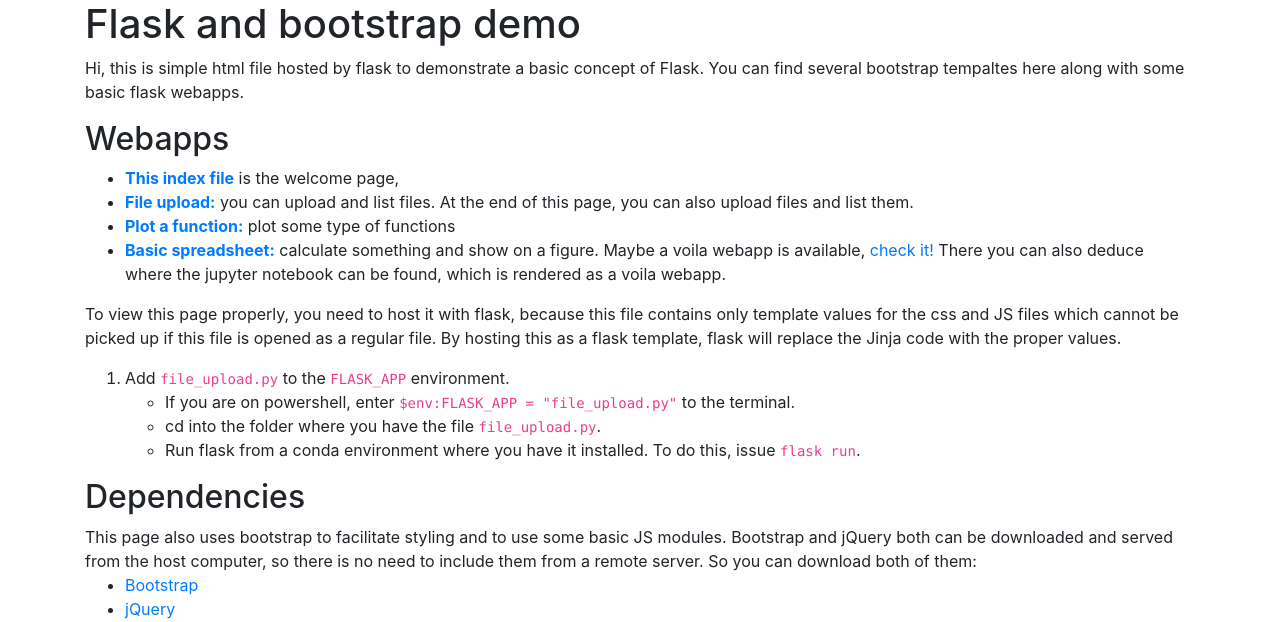
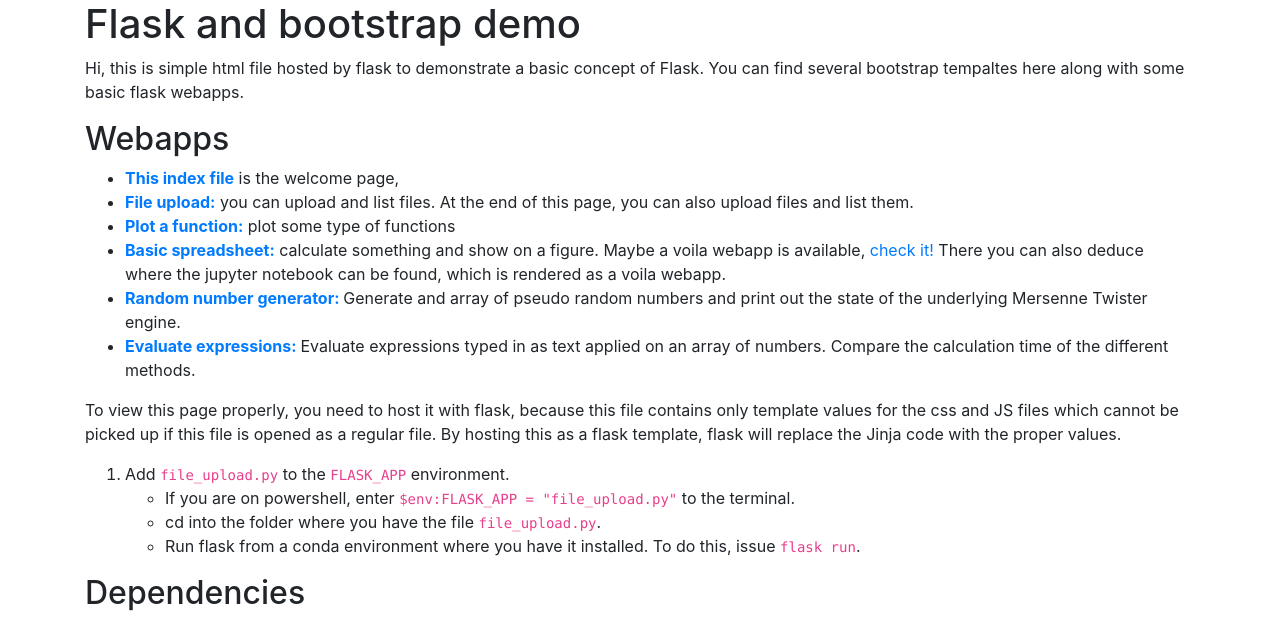
Before and after one commit to danieltuzes/collection, a Python web app: template dashboarding/flask/templates/index.j2 in a window 1280 px wide. Shown: the top 622 px of the page. Run offline with Jinja, Linux system fonts and the light colour scheme; the template is opened without the code that fills it, so the values that code supplies are empty; some libraries are stand-ins or nearby versions.

Commit message:
place link + improve desc

```diff
--- a/dashboarding/flask/file_upload.py
+++ b/dashboarding/flask/file_upload.py
@@ -480,5 +480,6 @@ def evaluate():
     with open("../calc/README.md", "r", encoding="utf-8") as ifile:
         readme = ifile.read()
         marked_up = markdown.markdown(readme, extensions=['fenced_code',
-                                                          'codehilite'])
+                                                          'codehilite',
+                                                          'tables'])
     return render_template("eval.j2", marked_up=marked_up)
--- a/dashboarding/flask/templates/header_from_md.j2
+++ b/dashboarding/flask/templates/header_from_md.j2
@@ -9,11 +9,6 @@
     <script type="text/javascript"
         src="{{ url_for('static',filename='scripts/bootstrap-4.6.0-dist/js/bootstrap.bundle.js') }}"></script>
     <link rel="shortcut icon" href="{{ url_for('static', filename='favicon.ico') }}">
-<style>
-code {
-  white-space: pre-wrap
-}
-</style>
 </head>
 
 <body class="container">
--- a/dashboarding/flask/templates/index.j2
+++ b/dashboarding/flask/templates/index.j2
@@ -52,6 +52,10 @@
             <li><a href="calc"><strong>Basic spreadsheet:</strong></a> calculate something and show on a figure.
             Maybe a voila webapp is available, <a href="http://metal.elte.hu:8866">check it!</a>
             There you can also deduce where the jupyter notebook can be found, which is rendered as a voila webapp.</li>
+            <li><a href="random"><strong>Random number generator: </strong></a>Generate and array of
+            pseudo random numbers and print out the state of the underlying Mersenne Twister engine.</li>
+            <li><a href="evaluate"><strong>Evaluate expressions: </strong></a>Evaluate expressions typed in as text
+            applied on an array of numbers. Compare the calculation time of the different methods.</li>
         </ul>
         <p>To view this page properly, you need to host it with flask, because this file contains only template values
             for the css and JS files which cannot be picked up if this file is opened as a regular file. By hosting this
```
Also changed, not shown: dashboarding/calc/README.md.
